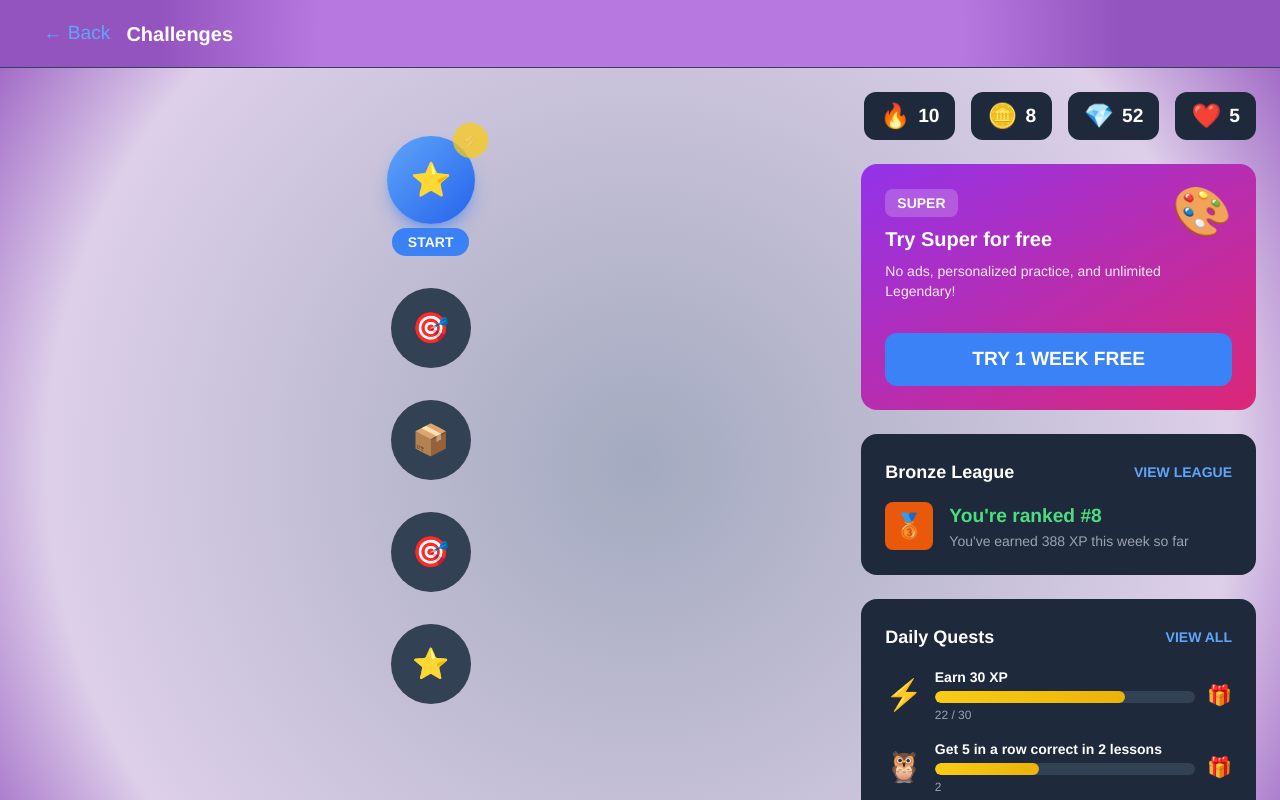
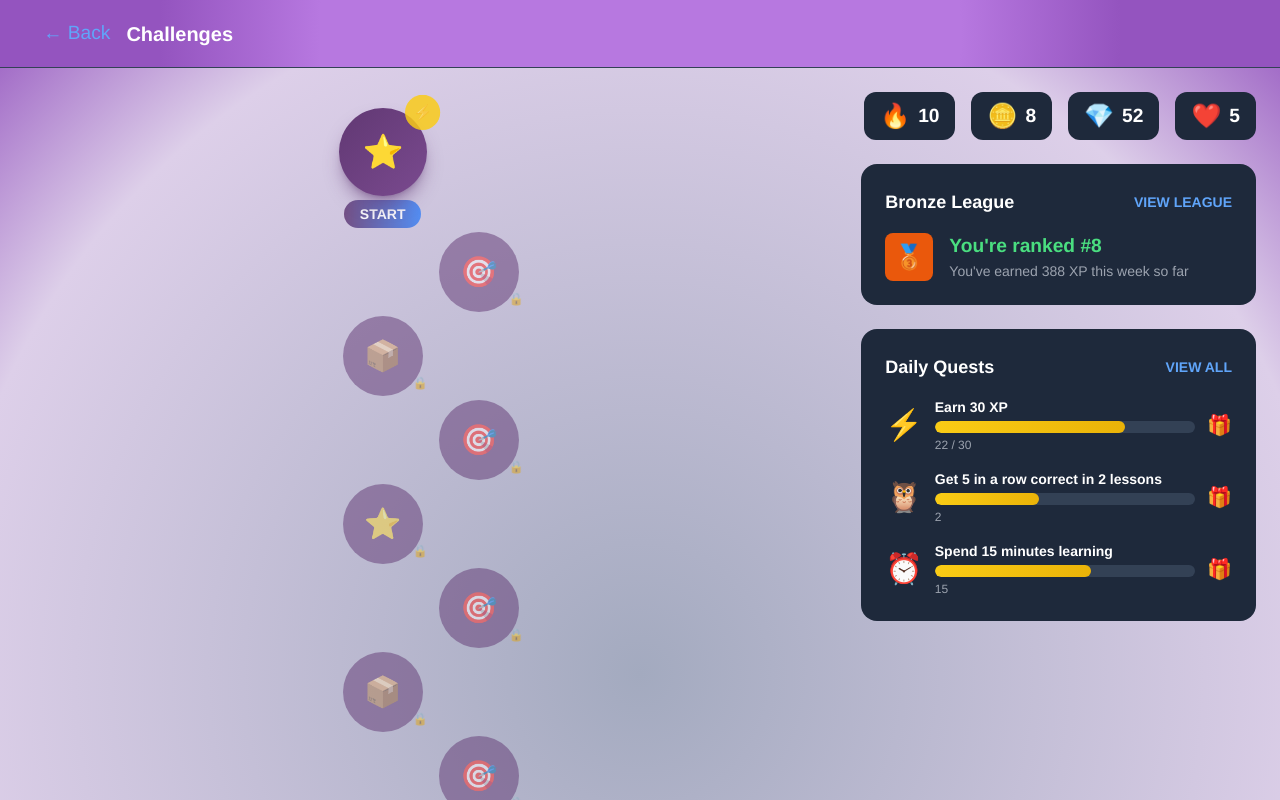
Before and after one commit to picfire/HackASU, a Next.js app: page /challenges in a window 1280 px wide. Shown: the top 800 px of the page. Built offline with nearby package versions, Linux system fonts and the light colour scheme.

Commit message:
update challenges

```diff
--- a/src/app/challenges/components.tsx
+++ b/src/app/challenges/components.tsx
@@ -1,5 +1,6 @@
 // Components for the Challenges page
 import './page.css';
+import { useEffect, useRef } from 'react';
 
 export function Header() {
   return (
@@ -38,27 +39,7 @@
   );
 }
 
-export function SuperPromo() {
-  return (
-    <div className="bg-gradient-to-br from-purple-600 to-pink-600 rounded-2xl p-6 text-white">
-      <div className="flex justify-between items-start mb-4">
-        <div>
-          <div className="bg-white/20 rounded-lg px-3 py-1 text-sm font-bold inline-block mb-2">
-            SUPER
-          </div>
-          <h3 className="text-xl font-bold mb-2">Try Super for free</h3>
-          <p className="text-sm opacity-90">
-            No ads, personalized practice, and unlimited Legendary!
-          </p>
-        </div>
-        <div className="text-5xl">🎨</div>
-      </div>
-      <button className="w-full bg-blue-500 hover:bg-blue-600 text-white py-3 rounded-xl font-bold mt-4">
-        TRY 1 WEEK FREE
-      </button>
-    </div>
-  );
-}
+
 
 export function LeagueCard() {
   return (
@@ -124,19 +105,26 @@
   icon: string;
 }
 
-export function LessonTimeline({ lessons }: { lessons: LessonNode[] }) {
+export function LessonTimeline({ lessons, onCompleteLesson }: { lessons: LessonNode[], onCompleteLesson?: (id: number) => void }) {
   return (
     <div className="relative">
-      <div className="flex flex-col items-center gap-8 py-12">
-        {lessons.map((lesson, index) => (
-          <div key={lesson.id} className="relative flex flex-col items-center">
+      <div className="flex flex-col items-center gap-1 py-5">
+        {lessons.map((lesson, index) => {
+          const isLocked = !lesson.completed && !lesson.current && lessons.findIndex(l => l.current) < lesson.id - 1;
+
+          return (
+          <div key={lesson.id} className={`relative flex flex-col items-center ${index % 2 === 0 ? '-ml-24' : 'ml-24'}`}>
             {/* Lesson Circle */}
-            <div className={`lesson-node relative z-10 w-20 h-20 rounded-full flex items-center justify-center text-3xl transition-all cursor-pointer
+            <div
+              onClick={() => (lesson.current && onCompleteLesson) && onCompleteLesson(lesson.id)}
+              className={`lesson-node relative z-10 w-20 h-20 rounded-full flex items-center justify-center text-3xl transition-all cursor-pointer
               ${lesson.current
-                ? 'pulse glow bg-gradient-to-br from-blue-400 to-blue-600 shadow-lg shadow-blue-500/50 scale-110'
+                ? 'pulse glow bg-gradient-to-br from-[#613873] to-[#7a4a8f] shadow-lg shadow-[#613873]/50 scale-110'
                 : lesson.completed
-                  ? 'bg-gradient-to-br from-green-400 to-green-600'
-                  : 'bg-slate-700 hover:bg-slate-600'
+                  ? 'bg-gradient-to-br from-[#613873] to-[#7a4a8f]'
+                  : isLocked
+                  ? 'bg-gray-600 opacity-50 cursor-not-allowed lesson-locked'
+                  : 'bg-[#613873] hover:bg-[#7a4a8f]'
               }`}>
               {lesson.current && (
                 <div className="absolute -top-3 -right-3 w-8 h-8 bg-yellow-400 rounded-full flex items-center justify-center text-sm font-bold animate-pulse">
@@ -148,12 +136,13 @@
 
             {/* Label */}
             {lesson.current && (
-              <div className="mt-2 bg-blue-500 text-white px-4 py-1 rounded-full text-sm font-semibold">
+              <div className="mt-2 bg-gradient-to-r from-[#613873] to-blue-500 text-white px-4 py-1 rounded-full text-sm font-semibold animate-pulse">
                 START
               </div>
             )}
           </div>
-        ))}
+          );
+        })}
       </div>
 
       <div className="text-center mt-12"> {/* this the bottom text */}
--- a/src/app/challenges/page.css
+++ b/src/app/challenges/page.css
@@ -9,7 +9,30 @@
 .tab-header {
     background-color: #9454BF;
     background: radial-gradient(circle, #b778e0 50%, #9454BF 75%, #9454BF 100%);
-
     border-bottom: 1px solid #334155;
     padding: 1.2rem;
 }
+
+.lesson-node {
+    background-color: #613873;
+}
+
+.lesson-node.current {
+    background: linear-gradient(to bottom right, #613873, #7a4a8f);
+}
+
+.timeline-connector {
+    position: absolute;
+    width: 3px;
+    background-color: #613873;
+    left: 50%;
+    transform: translateX(-50%);
+}
+
+.lesson-locked::after {
+    content: '🔒';
+    position: absolute;
+    font-size: 12px;
+    bottom: -5px;
+    right: -5px;
+}
--- a/src/app/challenges/page.tsx
+++ b/src/app/challenges/page.tsx
@@ -1,14 +1,41 @@
+'use client';
+
+import { useState } from 'react';
 import './page.css';
 import { Header, StatsBar, SuperPromo, LeagueCard, DailyQuests, LessonTimeline } from './components';
 
 export default function Challenges() {
-  const lessons = [
+  const initialLessons = [
     { id: 1, type: 'start', completed: false, current: true, icon: '⭐' },
     { id: 2, type: 'lesson', completed: false, current: false, icon: '🎯' },
     { id: 3, type: 'chest', completed: false, current: false, icon: '📦' },
     { id: 4, type: 'lesson', completed: false, current: false, icon: '🎯' },
     { id: 5, type: 'star', completed: false, current: false, icon: '⭐' },
+    { id: 6, type: 'lesson', completed: false, current: false, icon: '🎯' },
+    { id: 7, type: 'chest', completed: false, current: false, icon: '📦' },
+    { id: 8, type: 'lesson', completed: false, current: false, icon: '🎯' },
+    { id: 9, type: 'star', completed: false, current: false, icon: '⭐' },
+    { id: 10, type: 'lesson', completed: false, current: false, icon: '🎯' },
+    { id: 11, type: 'chest', completed: false, current: false, icon: '📦' },
+    { id: 12, type: 'lesson', completed: false, current: false, icon: '🎯' },
   ];
+
+  const [lessons, setLessons] = useState(initialLessons);
+
+  const completeLesson = (id: number) => {
+    setLessons(prevLessons => {
+      const updatedLessons = prevLessons.map(lesson => {
+        if (lesson.id === id) {
+          return { ...lesson, completed: true, current: false };
+        }
+        if (lesson.id === id + 1 && !prevLessons.find(l => l.id > id && !l.completed)) {
+          return { ...lesson, current: true };
+        }
+        return lesson;
+      });
+      return updatedLessons;
+    });
+  };
 
   return (
     <div className="background-challenges">
@@ -17,13 +44,12 @@
       <div className="max-w-7xl mx-auto grid grid-cols-1 lg:grid-cols-3 gap-6 p-6">
         {/* Main Timeline Area */}
         <div className="lg:col-span-2">
-          <LessonTimeline lessons={lessons} />
+          <LessonTimeline lessons={lessons} onCompleteLesson={completeLesson} />
         </div>
 
         {/* Right Sidebar */}
         <div className="space-y-6">
           <StatsBar />
-          <SuperPromo />
           <LeagueCard />
           <DailyQuests />
         </div>
```
